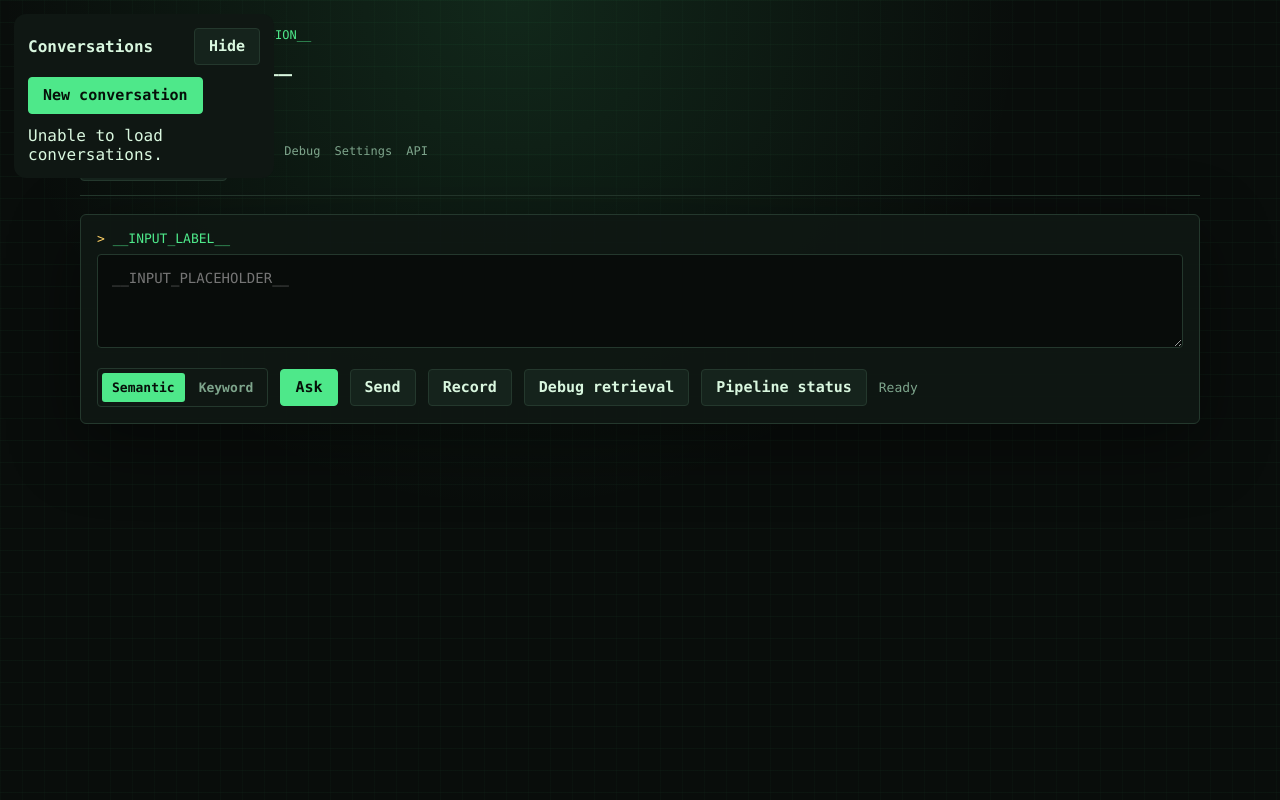
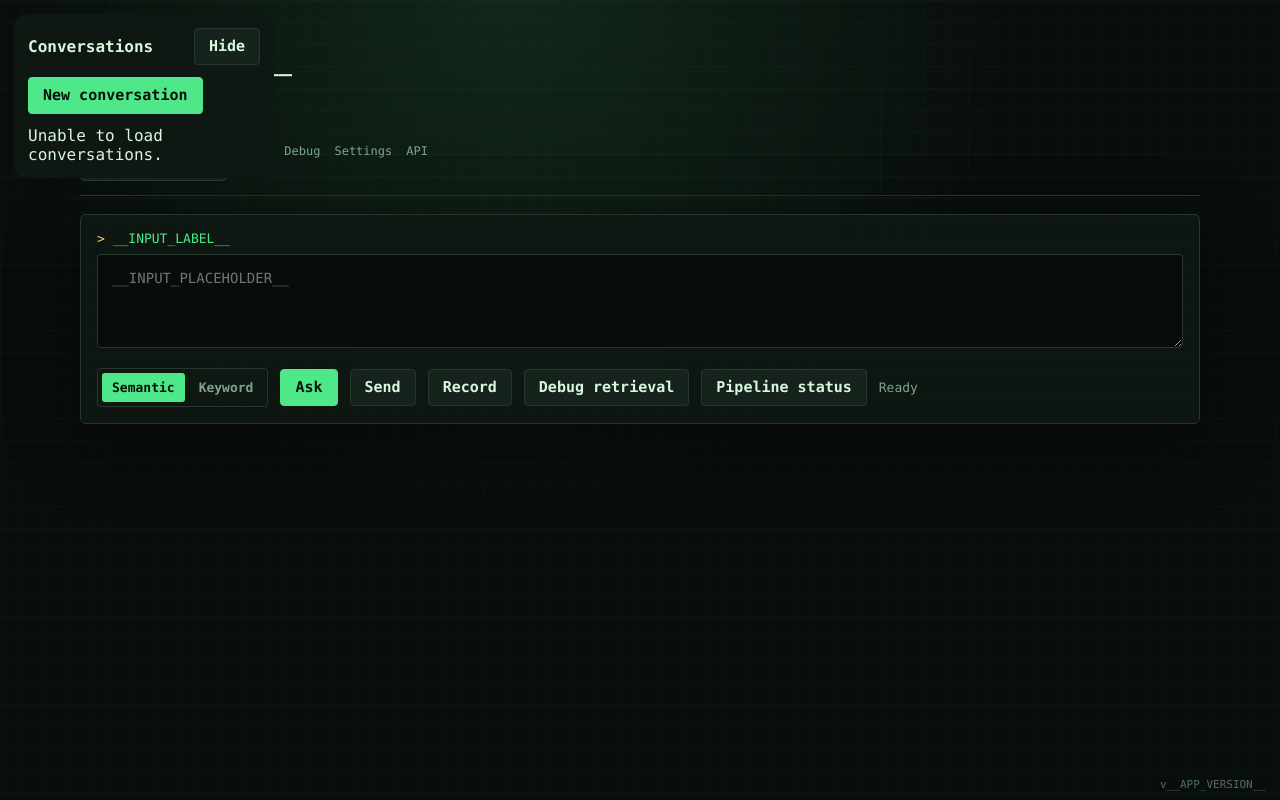
Before and after one commit to faisal-memon/rag-agent, a Python web app: template app/agent/web/templates/index.html in a window 1280 px wide. Run offline with Jinja, Linux system fonts and the light colour scheme; the template is opened without the code that fills it, so the values that code supplies are empty.

Commit message:
Move UI version badge to bottom right

```diff
--- a/app/agent/web/static/styles.css
+++ b/app/agent/web/static/styles.css
@@ -54,6 +54,17 @@ main {
 .eyebrow::before {
   content: "$ ";
   color: var(--accent-2);
+}
+
+.app-version {
+  position: fixed;
+  right: max(14px, env(safe-area-inset-right));
+  bottom: max(10px, env(safe-area-inset-bottom));
+  z-index: 10;
+  color: var(--dim);
+  font-size: 11px;
+  line-height: 1;
+  pointer-events: none;
 }
 
 h1 {
--- a/app/agent/web/templates/index.html
+++ b/app/agent/web/templates/index.html
@@ -14,7 +14,7 @@
         <div id="conversation-list" class="conversation-list"></div>
       </aside>
       <section class="hero">
-        <div class="eyebrow">nextcloud-rag <span class="app-version">v__APP_VERSION__</span></div>
+        <div class="eyebrow">nextcloud-rag</div>
         <h1>__PAGE_HEADING__</h1>
         <p class="subtitle">__PAGE_SUBTITLE__</p>
         <nav class="page-nav" aria-label="Application">
@@ -64,6 +64,8 @@
       </section>
     </main>
 
+    <div class="app-version" aria-label="Application version">v__APP_VERSION__</div>
+
     <script src="/static/app.js" defer></script>
   </body>
 </html>
```
